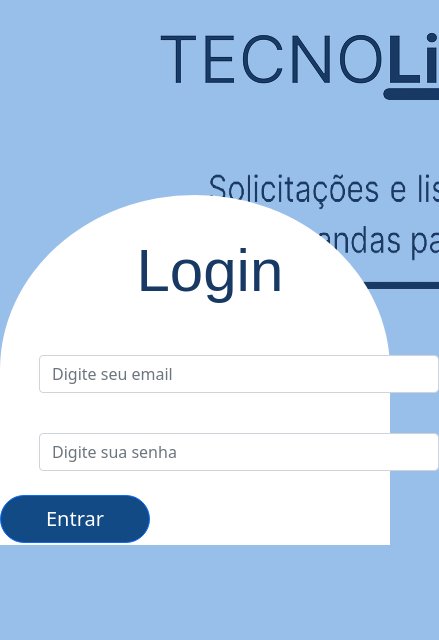
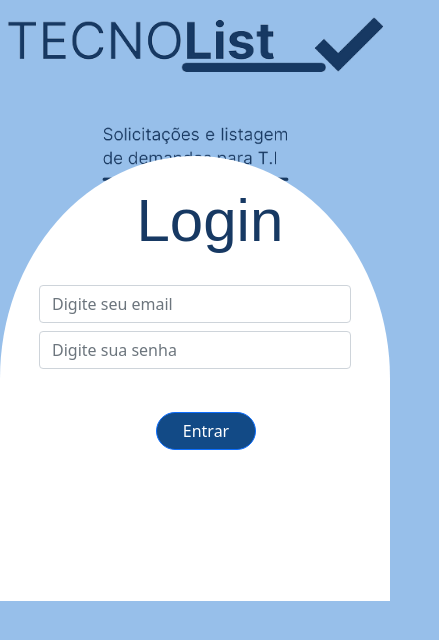
Before and after one commit to lLeicam/epifaniaTCC, a plain HTML site: page prototipacaoSite/login.html in a window 390 px wide. Shown: the whole page, 439 px wide, since content can reach past the window. Drawn offline with nearby package versions, Linux system fonts and the light colour scheme.

Commit message:
responsivo

```diff
--- a/prototipacaoSite/login.css
+++ b/prototipacaoSite/login.css
@@ -48,18 +48,18 @@ p{
         background: url(./imgs/0.png),
         url(./imgs/2.png);
         background-repeat: no-repeat, no-repeat;
-        background-position: 150px 20px, 200px 100px;
-        background-size: auto, 345px 290px;
+        background-position: 50% 10px, 50% 20%;
+        background-size: 100%, 50%;
     }
 
     .outside{
         margin-left: 0%;
         margin-right: 0%;
         margin-bottom: 0%;
-        margin-top: 50%;
+        margin-top: 40%;
         border-radius: 100% 100% 0% 0% / 100% 100% 0% 0%;
-        width: 100%;
-        height: 350px;
+        width: auto;
+        height: 445px;
 
     }
 
@@ -67,35 +67,29 @@ p{
         font-size: 60px;
         font-family: Arial, Helvetica, sans-serif;
         color: #173963;
-        margin-left: 35%;
-        margin-top: 0%;
+        margin-left: center;
+        padding-bottom: 0%;
+        padding-top: 5%;
     }
 
     .email{
         margin-left: 10%;
         margin-right: 0%;
-        padding-top: 0%;
-        width: 400px;
+        margin-top: 5%;
+        width: 80%;
     }
 
     .senha{
         margin-left: 10%;
         margin-right: 0%;
-        padding-top: 2%;
-        width: 400px;
+        margin-bottom: 0%;
+        width: 80%;
     }
 
     .botao{
-        margin-top: 0%;
-        margin-left: 0%;
-        width: 150px;
+        margin-top: 5%;
+        margin-left: 40%;
+        width: 100px;
     }
 
 }
-
-/*celulares*/
-@media screen and (max-width: 320px){
-    .outside{
-        width: 100%;
-    }
-}
--- a/prototipacaoSite/login.html
+++ b/prototipacaoSite/login.html
@@ -19,14 +19,13 @@
             <div class="email">
                 <input type="email" class="form-control" name="email" placeholder="Digite seu email" id="email" required>
             </div>
-            <br>
             <div class="senha">
                 <input type="password" class="form-control" name="senha" placeholder="Digite sua senha" id="senha" required>
             </div>
             <br>
             <div class="botao">
             <div class="d-grid gap-2">
-                <button style="border-radius: 30px; background-color: #124A86" class="btn btn-primary btn-lg" type="submit">Entrar</button>
+                <button style="border-radius: 30px; background-color: #124A86" class="btn btn-primary" type="submit">Entrar</button>
             </div>
     </div>
 </body>
```
